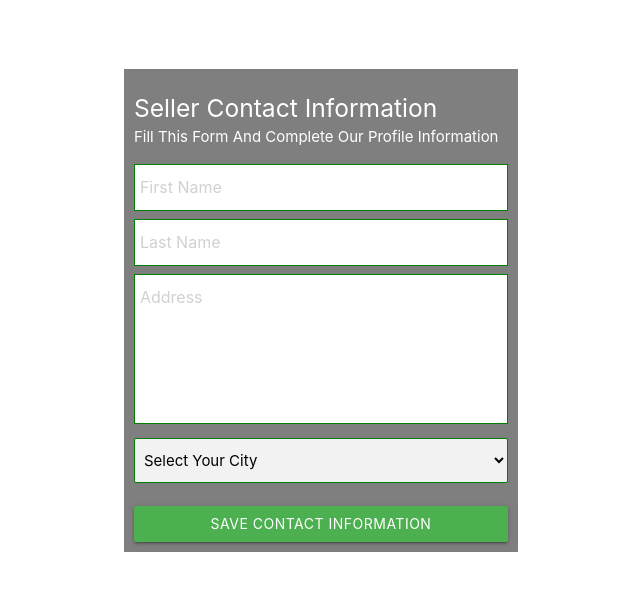
After one commit to DewHunt/Dew-Online-Market, a CodeIgniter app: the page made by application/views/Seller/contact-info.php in a window 1280 px wide. The commit adds this page. Shown: the top 591 px of the page, without its empty margins (319-959 px from the left). Run offline with CodeIgniter, Linux system fonts and the light colour scheme; some libraries are stand-ins or nearby versions.

Commit message:
Update - 181125

```diff
--- a/application/views/Seller/Dashboard.php
+++ b/application/views/Seller/Dashboard.php
@@ -229,7 +229,7 @@
 					<li><a href="#show-listing-menu" class="dropdown-trigger">Listing</a></li>
 					<!-- Listing DropDown Menu Section Start -->
 					<ul class="dropdown-content" id="show-listing-menu">
-						<li><a href="">Create Listing</a></li>
+						<li><a href="<?= base_url('index.php/Seller/CreateListing'); ?>">Create Listing</a></li>
 						<li><a href="">Active</a></li>
 						<li><a href="">Unsold</a></li>
 					</ul>
--- /dev/null
+++ b/application/views/Seller/contact-info.php
@@ -0,0 +1,119 @@
+<!DOCTYPE html>
+<html>
+	<meta name="viewport" content="width=device-width, initial-scale=1">
+	<head>
+		<title>Sller Contact Info</title>
+
+		<!-- Shortcut Icon Section Start -->
+		<link rel="shortcut icon" href="<?= base_url('assets/images/logo/shortcut_00.png') ?>">
+		<!-- <link rel="stylesheet" type="text/css" href="../assets/images/logo/shortcut_00.png"> -->
+		<!-- Shortcut Icon Section End -->
+
+		<!-- Materialize CSS file include -->
+		<?= link_tag('assets/materialize/css/materialize.css'); ?>
+		<!-- <link rel="stylesheet" type="text/css" href="../assets/materialize/css/materialize.css"> -->
+
+		<!-- Font Awesome CSS file include -->
+		<?= link_tag('assets/font-awesome-4.7.0/css/font-awesome.css'); ?>
+		<!-- <link rel="stylesheet" type="text/css" href="../assets/font-awesome-4.7.0/css/font-awesome.css"> -->
+
+		<!-- Material Icons CSS file Include -->
+		<link href="https://fonts.googleapis.com/icon?family=Material+Icons" rel="stylesheet">
+
+		<!-- Custome CSS File Include -->
+		<style type="text/css">
+			body{
+				/*background: rgb(0,0,0,0.1);*/
+			}
+
+			select{
+				display: block;
+				border: 1px solid green;
+			}
+
+			#set-contact{
+				background: rgb(0,0,0,0.5);
+				margin: 5px;
+				padding: 10px;
+				/*border: 1px solid black;*/
+			}
+
+			#set-contact-p{
+				margin-top: -6px;
+			}
+
+			#seller-first-name, #seller-last-name{
+				border: 1px solid green;
+				box-shadow: none;
+				width: 98%;
+				padding-left: 5px;
+				background: white;
+				color: green;
+			}
+
+			#seller-address{
+				border: 1px solid green;
+				box-shadow: none;
+				width: 100%;
+				height: 150px;
+				padding-left: 5px;
+				background: white;
+				color: green;
+			}
+
+			#seller-button{
+				width: 100%;
+			}
+		</style>
+	</head>
+	<body>
+		<!-- Body Section Start -->
+
+		<!-- Contact Form Section Start -->
+		<div class="row" style="margin-top: 5%;">
+			<div class="col l4 m4 s12"></div>
+
+			<div class="col l4 m4 s12">
+				<div id="set-contact">
+					<?= form_open('Seller/InsertSellerContact'); ?>
+						<h5 class="white-text">Seller Contact Information</h5>
+						<p class="white-text" id="set-contact-p">Fill This Form And Complete Our Profile Information</p>
+						<input type="text" name="seller-first-name" id="seller-first-name" placeholder="First Name" required>
+
+						<input type="text" name="seller-last-name" id="seller-last-name" placeholder="Last Name" required>
+
+						<textarea class="materialize-textarea" name="seller-address" id="seller-address" placeholder="Address" required></textarea>
+
+						<select name="seller-city">
+							<option disabled selected>Select Your City</option>
+							<option>Dhaka</option>
+							<option>Rajshahi</option>
+							<option>Rangpur</option>
+							<option>Chottogram</option>
+							<option>Sylhet</option>
+							<option>Khulna</option>
+							<option>Mymensing</option>
+						</select>
+
+						<br>
+
+						<button type="submit" class="btn waves-effect waves-light green white-text" id="seller-button">Save Contact Information</button>
+					<?= form_close(); ?>
+				</div>
+			</div>
+
+			<div class="col l4 m4 s12"></div>
+		</div>
+		<!-- Contact Form Section End -->
+
+		<!-- Body Section End -->
+
+		<!-- JQuery JS file include -->
+		<script type="text/javascript" src="<?= base_url('assets/jquery/jquery-3.3.1.min.js') ?>"></script>
+		<!-- <script type="text/javascript" src="../assets/jquery/jquery-3.3.1.min.js"></script> -->
+
+		<!-- Materialize JS file include -->
+		<script type="text/javascript" src="<?= base_url('assets/materialize/js/materialize.js'); ?>"></script>
+		<!-- <script type="text/javascript" src="../assets/materialize/js/materialize.js"></script> -->
+	</body>
+</html>
```
Also changed, not shown: application/controllers/Seller.php (+42 -0 lines), application/models/Seller/SellerModel.php (+62 -0 lines), application/views/Seller/create-listing.php (added, +96 -0 lines).
